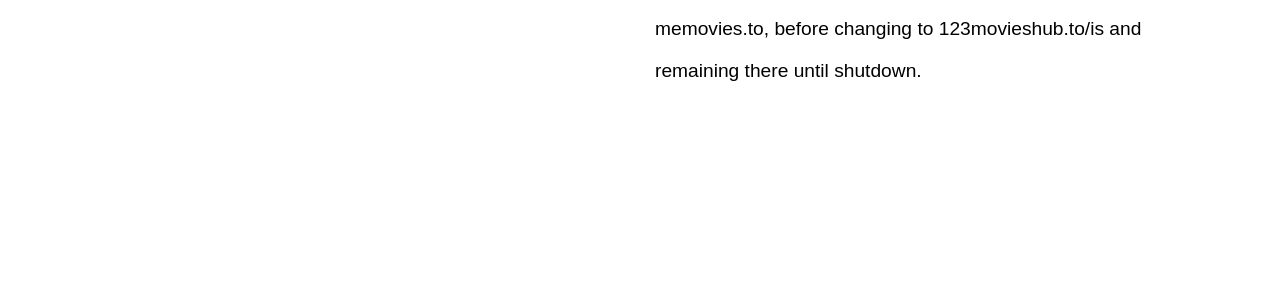
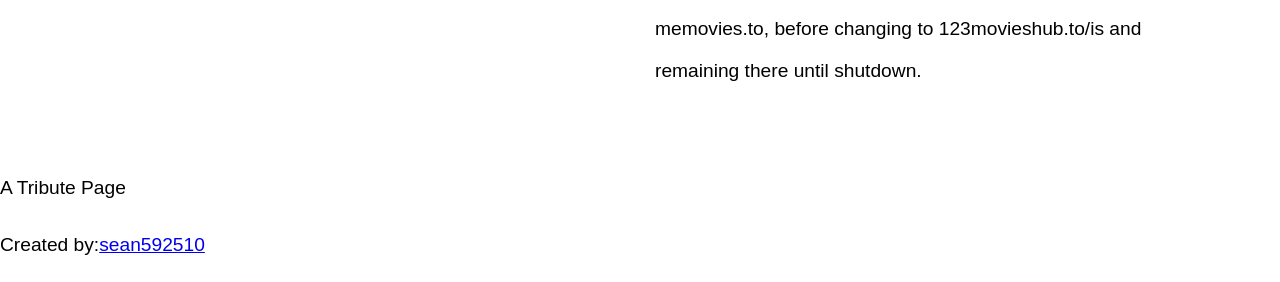
Before and after one commit to sean592510/Remembering-the-fallen-heroes, a plain HTML site: page index.html in a window 1280 px wide. Shown: the part 833-1115 px from the top of the page. Before the commit the page ends 1000 px from the top, so only its background shows below. Drawn offline with Linux system fonts and the light colour scheme.

Commit message:
Update index.html

```diff
--- a/index.html
+++ b/index.html
@@ -13,7 +13,7 @@
             line-height: 2.2;
         }
 
-        /* Navigation bar */
+
         nav {
             background-color: #a68078;
             position: fixed;
@@ -248,7 +248,7 @@
         </div>
     </div>
     <script>
-        // JavaScript for hamburger menu toggle
+
         const hamburger = document.querySelector('.hamburger');
         const navLinks = document.querySelector('.nav-links');
 
@@ -258,4 +258,9 @@
         });
     </script>
 </body>
+    <footer>
+    <p>A Tribute Page</p>
+    <p>Created by:<a href="https://github.com/sean592510" class="cta">sean592510</a></p>
+
+  </footer>
 </html>
```
